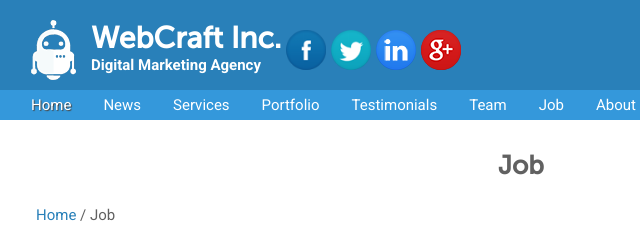
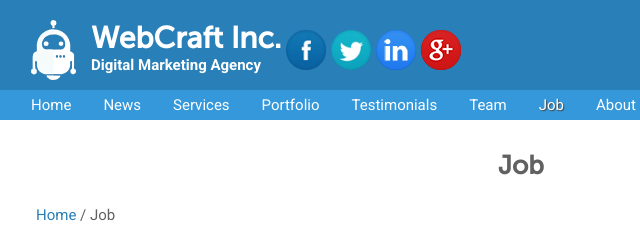
Before and after one commit to azat-io/webcraft-inc, a plain HTML site: page job.html in a window 1280 px wide. Shown: the full height of the page, 119-759 px from the left. Drawn offline with nearby package versions, Linux system fonts and the light colour scheme; files whose address does not match are found by name.

Commit message:
Created Job page

```diff
--- a/job.html
+++ b/job.html
@@ -112,13 +112,13 @@ url(fonts/museo.otf) format("opentype");
 <nav>
 <div class="wrapper">
 <ul class="nav clearfix">
-<li class="active"><a href="index.html">Home</a></li>
+<li><a href="index.html">Home</a></li>
 <li><a href="news.html">News</a></li>
 <li><a href="services.html">Services</a></li>
 <li><a href="portfolio.html">Portfolio</a></li>
 <li><a href="testimonials.html">Testimonials</a></li>
 <li><a href="team.html">Team</a></li>
-<li><a href="job.html">Job</a></li>
+<li class="active"><a href="job.html">Job</a></li>
 <li><a href="about.html">About</a></li>
 <li><a href="contact.html">Contact</a></li>
 </ul>
```
